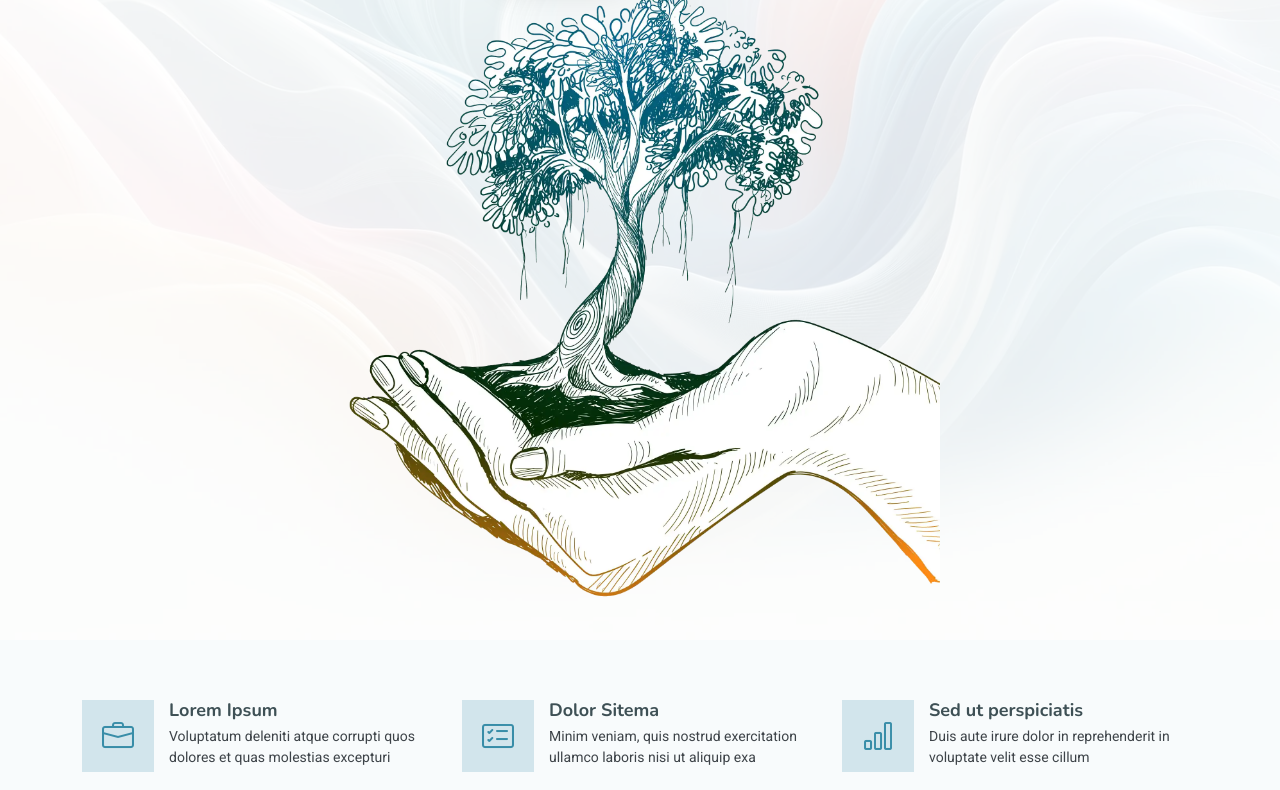
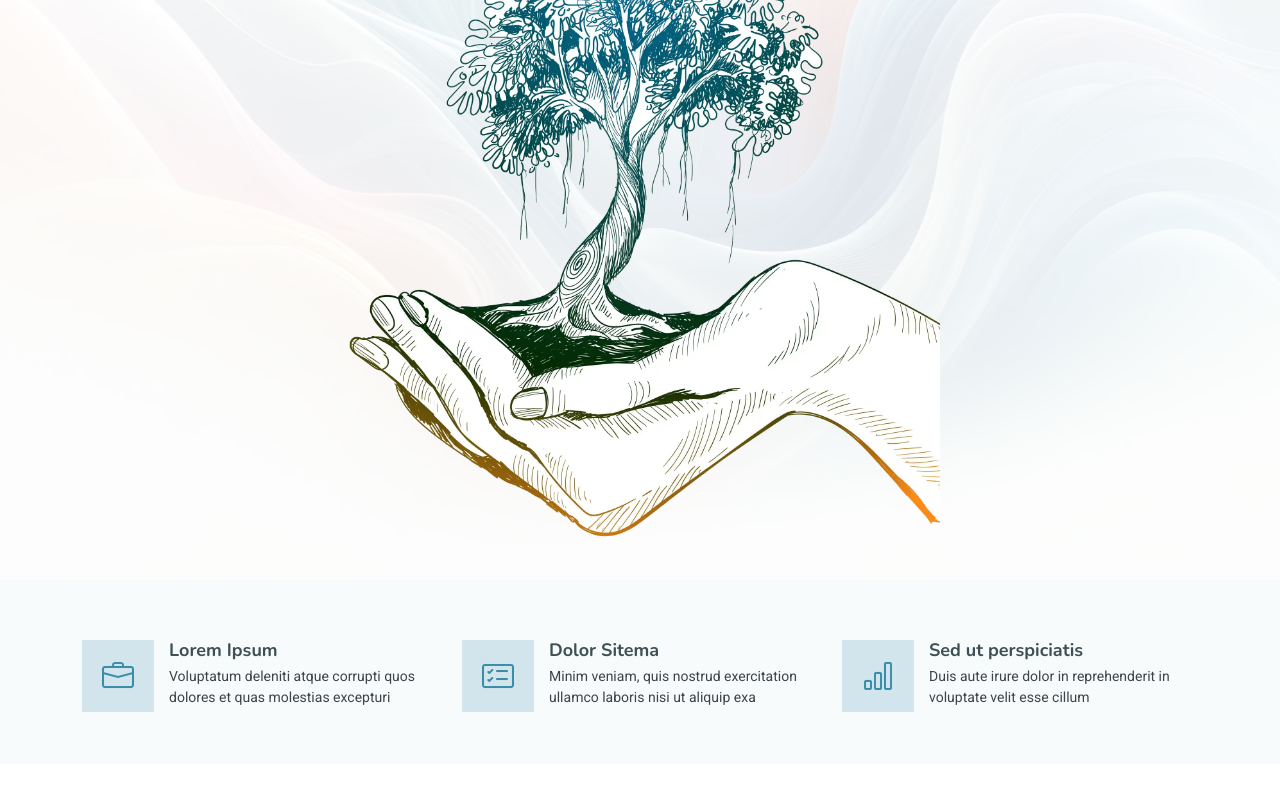
Before and after one commit to cassarro/isabelc, a plain HTML site: page index.html in a window 1280 px wide. Shown: the part 360-1150 px from the top of the page. Drawn offline with nearby package versions, Linux system fonts and the light colour scheme.

Commit message:
Update main.css

```diff
--- a/assets/css/main.css
+++ b/assets/css/main.css
@@ -853,7 +853,7 @@ section,
   width: 100%;
   min-height: 70vh;
   position: relative;
-  padding: 180px 0 40px 0;
+  padding: 120px 0 40px 0;
   display: flex;
   align-items: center;
   overflow: hidden;
```
